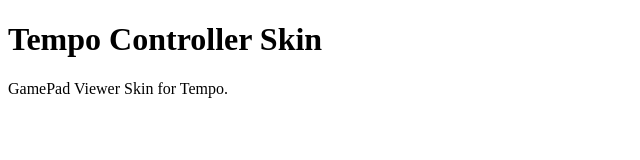
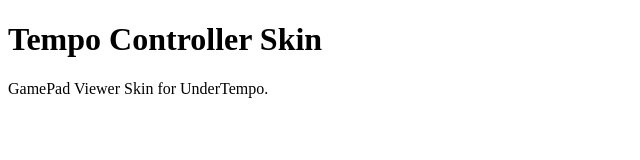
Before and after one commit to imblakeluna/tempocontroller, a plain HTML site: page index.html in a window 1280 px wide. Shown: the full height of the page, 0-640 px from the left. Drawn offline with Linux system fonts and the light colour scheme.

Commit message:
Update index.html

```diff
--- a/index.html
+++ b/index.html
@@ -2,6 +2,6 @@
 <html>
 <body>
 <h1>Tempo Controller Skin</h1>
-<p>GamePad Viewer Skin for Tempo.</p>
+<p>GamePad Viewer Skin for UnderTempo.</p>
 </body>
 </html>
```
